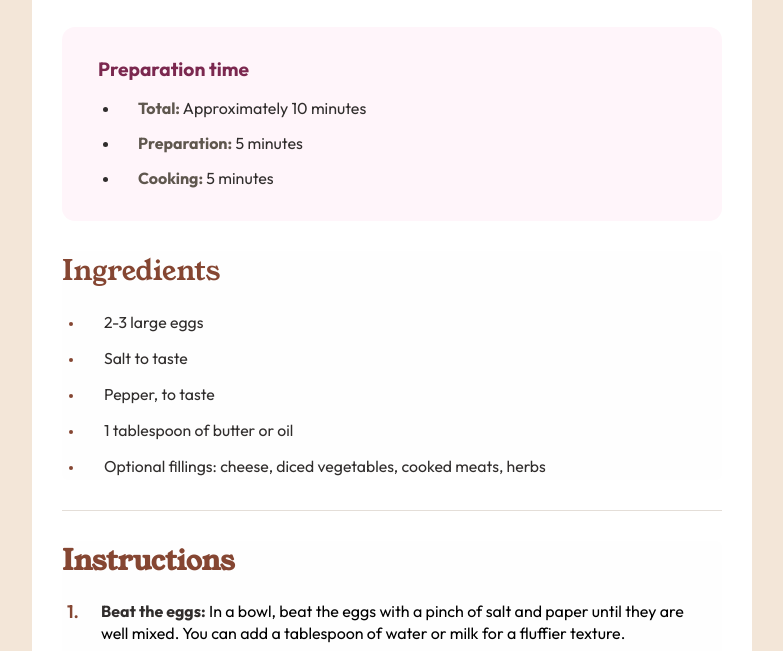
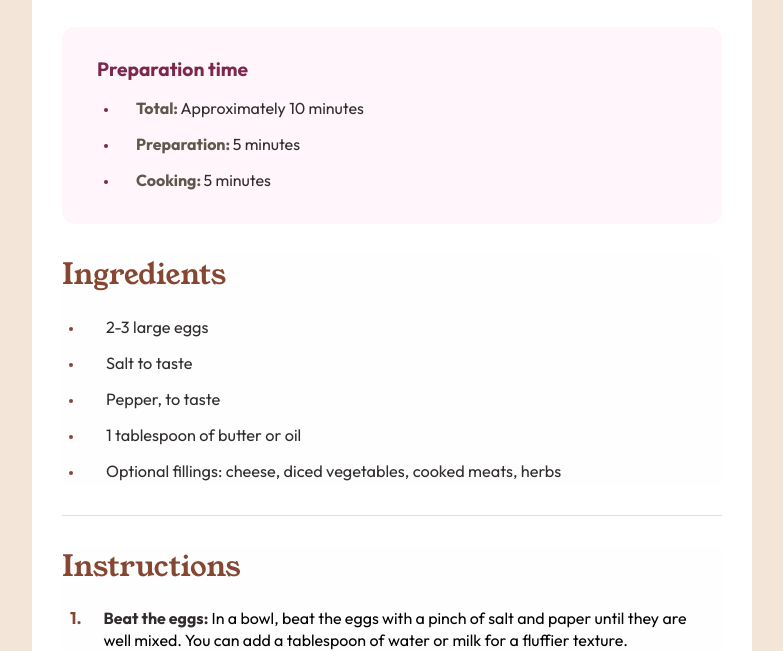
Before and after one commit to Hanieh-mn/recipe-page, a plain HTML site: page index.html in a window 1280 px wide. Shown: the part 582-1233 px from the top of the page, without its empty margins (248-1031 px from the left). Drawn offline with Linux system fonts and the light colour scheme.

Commit message:
changing styles

```diff
--- a/index.html
+++ b/index.html
@@ -25,9 +25,32 @@
             <div class="preparation-time">
                 <h2>Preparation time</h2>
                 <ul>
-                    <li><span>Total:</span> Approximately 10 minutes</li>
-                    <li><span>Preparation:</span> 5 minutes</li>
-                    <li><span>Cooking:</span> 5 minutes</li>
+                    <li>
+                        <div class="text">
+                            <div>
+                              <span class="first-text"> Total:</span>
+                              <span class="second-text"> Approximately 10 minutes</span>
+                            </div>
+                        </div>
+                    </li>
+
+                    <li>
+                      <div class="text">
+                        <div>
+                          <span class="first-text"> Preparation:</span>
+                          <span class="second-text"> 5 minutes</span>
+                        </div>
+                      </div>
+                    </li>
+
+                    <li>
+                      <div class="text">
+                          <div>
+                            <span class="first-text"> Cooking:</span>
+                            <span class="second-text"> 5 minutes</span>
+                          </div>
+                      </div>
+                    </li>
                 </ul>
             </div>
 
--- a/style.css
+++ b/style.css
@@ -48,6 +48,7 @@ body {
 
 .title p {
     color: hsl(24, 5%, 18%);
+    font-weight: 400;
     font-size: 16px;
     margin-top: 15px;
     line-height: 22px;
@@ -59,14 +60,15 @@ body {
     background-color: hsl(330, 100%, 98%);
     margin-top: 30px;
     border-radius: 13px;
-    padding: 0 10px;
+    padding: 0 15px;
 }
 
 .preparation-time h2 {
     color: hsl(332, 51%, 32%);
     padding-top: 30px;
     font-size: 19.2px;
-    margin-left: 26px;
+    margin-left: 20px;
+    font-weight: 700;
 }
 
 .preparation-time ul {
@@ -74,24 +76,28 @@ body {
     color: hsl(332, 51%, 32%);
     padding-top: 5px;
     padding-bottom: 30px;
-    margin-left: 48px;
+    margin-left: 42px;
 }
 
 .preparation-time li {
     margin-top: 10px;
-    color: hsl(24, 5%, 18%);
-    font-size: 16px;
-    padding-left: 18px;
+    padding-left: 17px;
     line-height: 25px;
 }
 
-.preparation-time span {
-    font-weight: bold;
+.first-text {
+    font-weight: 700;
     color: hsl(30, 10%, 34%);
     font-size: 16px;
 }
 
-/* ingredients ***************************/
+.second-text {
+    color: hsl(24, 5%, 18%);
+    font-size: 16px;
+    font-weight: 400;
+}
+
+/* ingredients */
 
 .ingredients {
     background-color: #fefefe;
@@ -103,7 +109,7 @@ body {
     color: hsl(14, 45%, 36%);
     margin-top: 30px;
     font-weight: 400;
-    font-size: 28px;
+    font-size: 29px;
 }
 
 .ingredients ul {
@@ -115,16 +121,17 @@ body {
 
 .ingredients li {
     margin-top: 10px;
-    padding-left: 20px;
+    padding-left: 22px;
     line-height: 25px;
 }
 
 .ingredients span {
-    font-size: 15.8px;
+    font-size: 16.3px;
     color: hsl(24, 5%, 18%);
+    font-weight: 400;
 }
 
-/* instructions ********************************/
+/* instructions */
 
 .instructions {
     background-color: #fefefe;
@@ -134,7 +141,8 @@ body {
 
 .instructions h2 {
     font-family: 'Young Serif', serif;
-    font-size: 28px;
+    font-weight: 400;
+    font-size: 29px;
     color: hsl(14, 45%, 36%);
 }
 
@@ -145,13 +153,14 @@ body {
 .instructions ul li{
   margin-top: 10px;
   display: flex;
+  font-weight: 400;
 }
 
 .number {
-    margin-left: 5px;
-    font-size: 18px;
+    margin-left: 8px;
+    font-size: 17px;
     color: hsl(14, 45%, 36%);
-    font-weight: 600;
+    font-weight: 700;
 }
 
 .instructions .description2{
@@ -164,7 +173,7 @@ body {
     font-weight: 700;
 }
 
-/* nutrition *********************************/
+/* nutrition */
 
 .nutrition {
     margin-top: 20px;
@@ -172,19 +181,18 @@ body {
     border-radius: 6px;
 }
 
-.nutrition p {
-    font-size: 16px;
-}
-
 .nutrition h2 {
     font-family: 'Young Serif', serif;
-    font-size: 28px;
+    font-weight: 400;
+    font-size: 29px;
     color: hsl(14, 45%, 36%);
 }
 
 .nutrition p {
     margin-top: 20px;
     color: hsl(24, 5%, 18%);
+    font-size: 16px;
+    font-weight: 400;
 }
 
 .values {
@@ -210,7 +218,7 @@ body {
     margin-top: 30px;
 }
 
-/* responsive ******************************/
+/* responsive */
 
 @media only screen and (max-width:768px) {
 
@@ -228,21 +236,18 @@ body {
         border-radius: 0;
     }
 
+    .title h1 {
+        margin-top: 0;
+    }
+
     .values {
         grid-template-columns: 1fr 1fr;
     }
 }
 
-@media only screen and (max-width:576px) {
-    .title h1 {
-        font-size: 30px;
-        font-weight: 600;
-    }
-}
-
 @media only screen and (max-width:494px) {
     .title h1 {
-        font-size: 28px;
+        font-size: 29px;
     }
 
     .preparation-time h2 {
```
